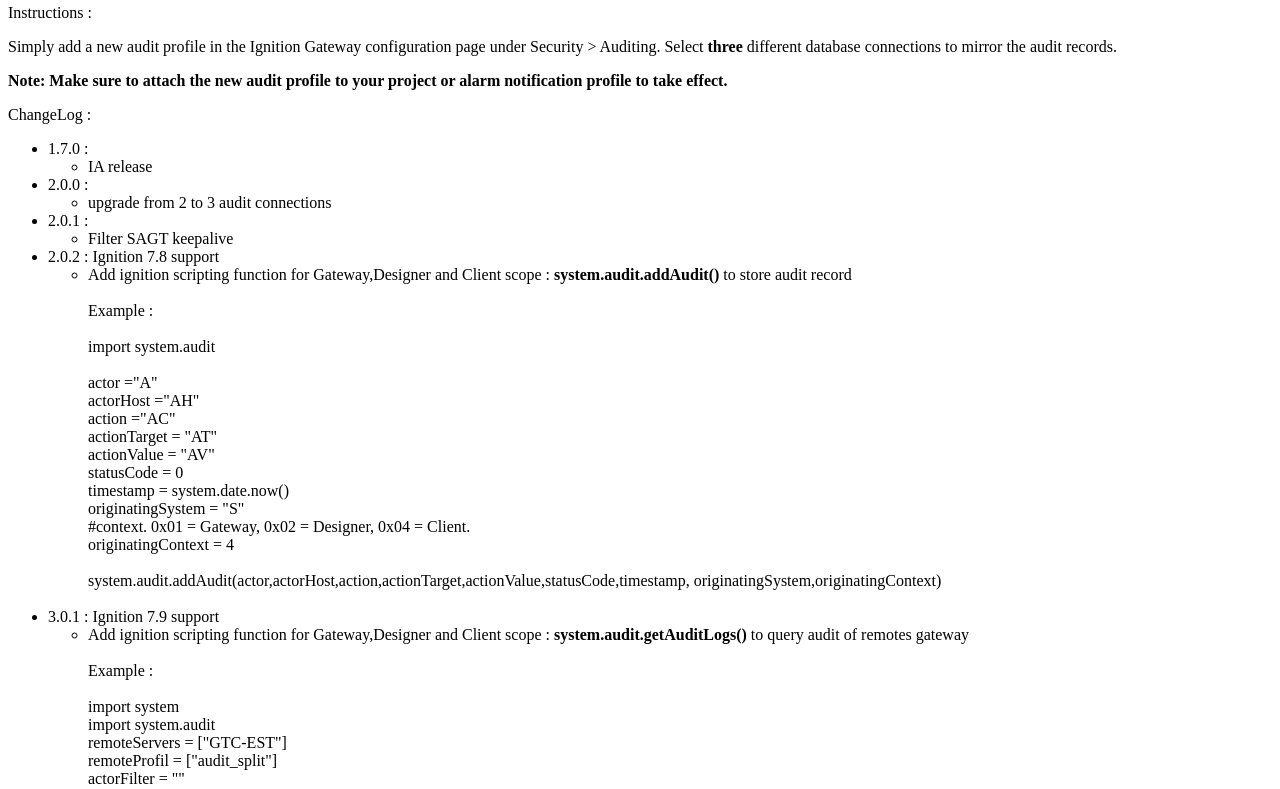
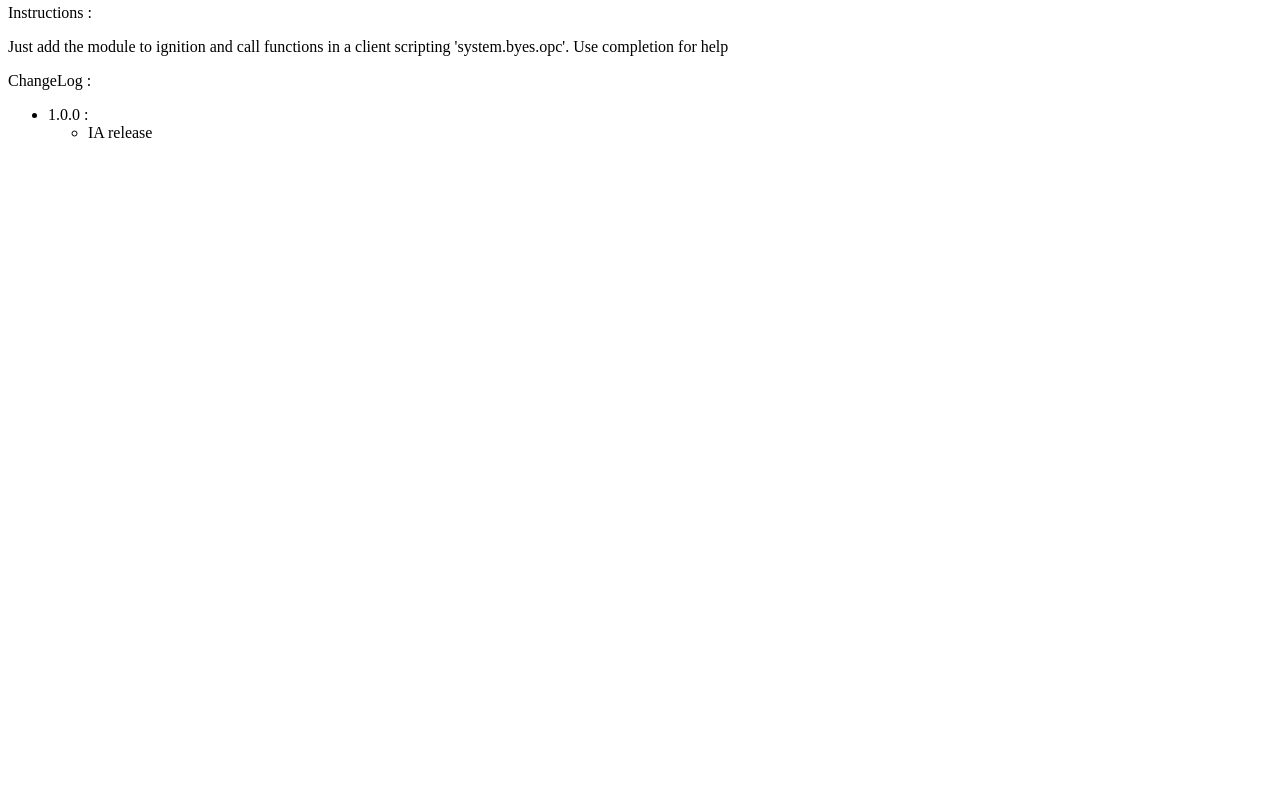
Before and after one commit to IgnitionModuleDevelopmentCommunity/OpcUaFctAddon, a plain HTML site: page OpcUaFctAddon-build/doc/index.html in a window 1280 px wide. Shown: the part 102-891 px from the top of the page. After the commit the page ends 800 px from the top, so only its background shows below. Drawn offline with Linux system fonts and the light colour scheme.

Commit message:
presentation du module

```diff
--- a/OpcUaFctAddon-build/doc/index.html
+++ b/OpcUaFctAddon-build/doc/index.html
@@ -2,12 +2,12 @@
 <html>
 <head>
 <meta http-equiv="Content-Type" content="text/html; charset=UTF-8">
-<title>Audit Log Splitter User Manual</title>
+<title>Opc-Ua Functions Add-on User Manual</title>
 </head>
 <body>
 
 <div class="align_image">
-    <H2><img src="byes.png" width="121" height="66" alt="BYES logo" /><span>BYES Apps - Audit Log Splitter</span></H2>
+    <H2><img src="byes.png" width="121" height="66" alt="BYES logo" /><span>BYES Apps - Opc-Ua Functions Add-on</span></H2>
 </div>
 
 <style media="screen" type="text/css">
@@ -20,69 +20,12 @@
 </style>
 
 <p>Instructions :</p>
-Simply add a new audit profile in the Ignition Gateway configuration page under Security &gt; Auditing. Select <b>three</b> different database connections to mirror the audit records.</p>
-<p><b>Note: Make sure to attach the new audit profile to your project or alarm notification profile to take effect.</b></p>
+Just add the module to ignition and call functions in a client scripting 'system.byes.opc'. Use completion for help
 
 <p>ChangeLog :
 <ul>
-    <li>1.7.0 : <br>
+    <li>1.0.0 : <br>
         <ul><li>IA release</li></li></ul>
-    <li>2.0.0 : <br>
-        <ul><li>upgrade from 2 to 3 audit connections</li></li></ul>
-    <li>2.0.1 :<br>
-        <ul><li>Filter SAGT keepalive</li>
-        </ul>
-    </li>
-    <li>2.0.2 : Ignition 7.8 support<br>
-        <ul><li>Add ignition scripting function for Gateway,Designer and Client scope : <b>system.audit.addAudit()</b> to store audit record</li>
-
-            <br>Example : <br><br>
-
-            import system.audit <br><br>
-
-            actor ="A" <br>
-            actorHost ="AH" <br>
-            action ="AC" <br>
-            actionTarget = "AT" <br>
-            actionValue = "AV" <br>
-            statusCode = 0 <br>
-            timestamp = system.date.now() <br>
-            originatingSystem = "S" <br>
-            #context. 0x01 = Gateway, 0x02 = Designer, 0x04 = Client.<br>
-            originatingContext = 4 <br><br>
-
-            system.audit.addAudit(actor,actorHost,action,actionTarget,actionValue,statusCode,timestamp, originatingSystem,originatingContext) <br>
-
-        </ul>
-    </li>
-    <br>
-    <li>3.0.1 : Ignition 7.9 support<br>
-        <ul><li>Add ignition scripting function for Gateway,Designer and Client scope : <b>system.audit.getAuditLogs()</b> to query audit of remotes gateway </li>
-
-            <br>Example : <br><br>
-            import system<br>
-            import system.audit<br>
-
-            remoteServers = ["GTC-EST"]<br>
-            remoteProfil = ["audit_split"]<br>
-            actorFilter = ""<br>
-            actionFilter = ""<br>
-            actionTargetFilter = ""<br>
-            actionValueFilter = ""<br>
-            startTime = system.date.addDays(system.date.now(),-30)<br>
-            endTime = system.date.now()<br>
-            systemFilter = ""<br>
-            contextFilter = 0<br>
-
-            data =  system.audit.getAuditLogs(remoteServers,remoteProfil,actorFilter, actionFilter, actionTargetFilter, actionValueFilter, startTime,endTime, systemFilter, contextFilter)<br>
-            print data<br>
-
-            res = data["GTC-EST"]<br>
-            for row in range(res.rowCount):<br>
-            &nbsp;&nbsp;&nbsp;&nbsp;for col in range(res.columnCount):<br>
-            &nbsp;&nbsp;&nbsp;&nbsp;&nbsp;&nbsp;&nbsp;&nbsp;print res.getValueAt(row, col)<br>
-
-        </ul>
     </li>
     <br>
 </ul>
```
